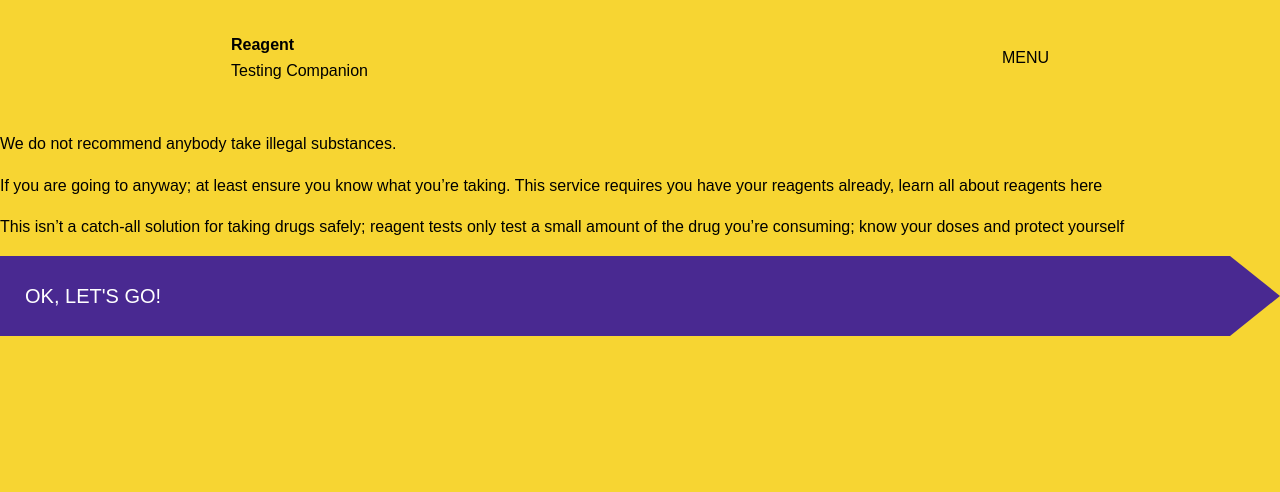
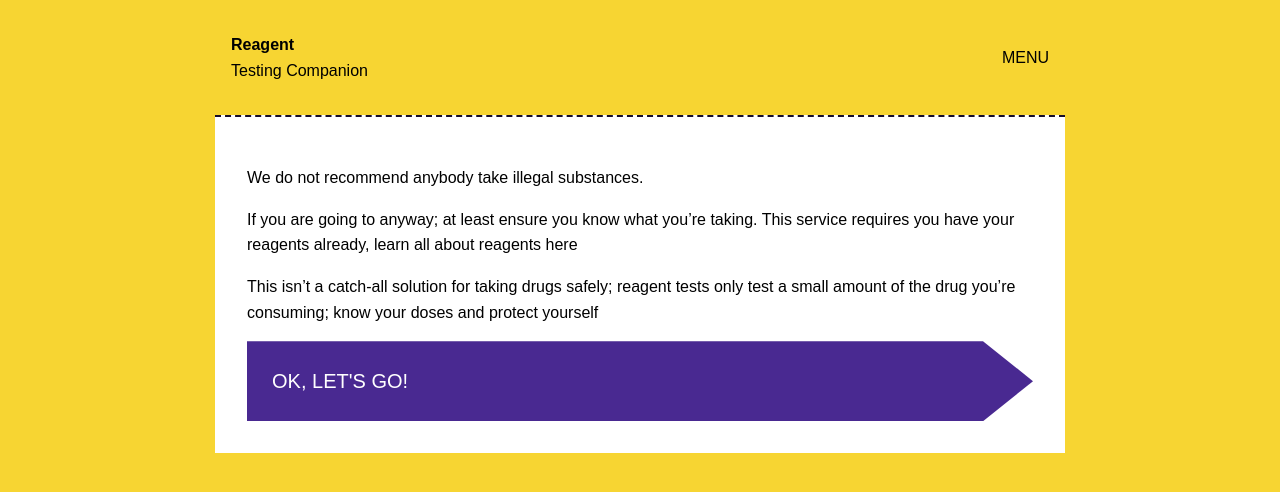
Before and after one commit to thompson-mcdonald/reagent, a React (Create React App) app: page / in a window 1280 px wide. Shown: the top 492 px of the page. Built offline with nearby package versions, Linux system fonts and the light colour scheme.

Commit message:
Add Wrapper component

```diff
--- a/src/App.jsx
+++ b/src/App.jsx
@@ -1,6 +1,7 @@
 import React, { Fragment } from "react";
 import { BrowserRouter as Router, Switch, Route } from "react-router-dom";
 import Header from "./components/Header/Header";
+import Wrapper from "./components/Wrapper/Wrapper";
 import Start from "./pages/Start";
 import Form from "./pages/Form";
 import Results from "./pages/Results";
@@ -11,16 +12,13 @@ export default () => (
     <Fragment>
       <Header />
 
-      <div className="container bg-white bo-top pad-v pad-h">
-        <div className="d-b">
-          <Switch>
-            <Route exact path="/" component={Start} />
-            <Route path="/form" component={Form} />
-            <Route path="/results/d/:drugs/r/:reagents" component={Results} />
-          </Switch>
-          <div className="clear" />
-        </div>
-      </div>
+      <Wrapper>
+        <Switch>
+          <Route exact path="/" component={Start} />
+          <Route path="/form" component={Form} />
+          <Route path="/results/d/:drugs/r/:reagents" component={Results} />
+        </Switch>
+      </Wrapper>
     </Fragment>
   </Router>
 );
--- /dev/null
+++ b/src/components/Wrapper/Wrapper.jsx
@@ -0,0 +1,10 @@
+import styled from "styled-components";
+
+export default styled.main`
+  background-color: #fff;
+  width: 100vw;
+  max-width: 850px;
+  margin: 0 auto;
+  padding: 2rem;
+  border-top: #160d2a 2px dashed;
+`;
```
